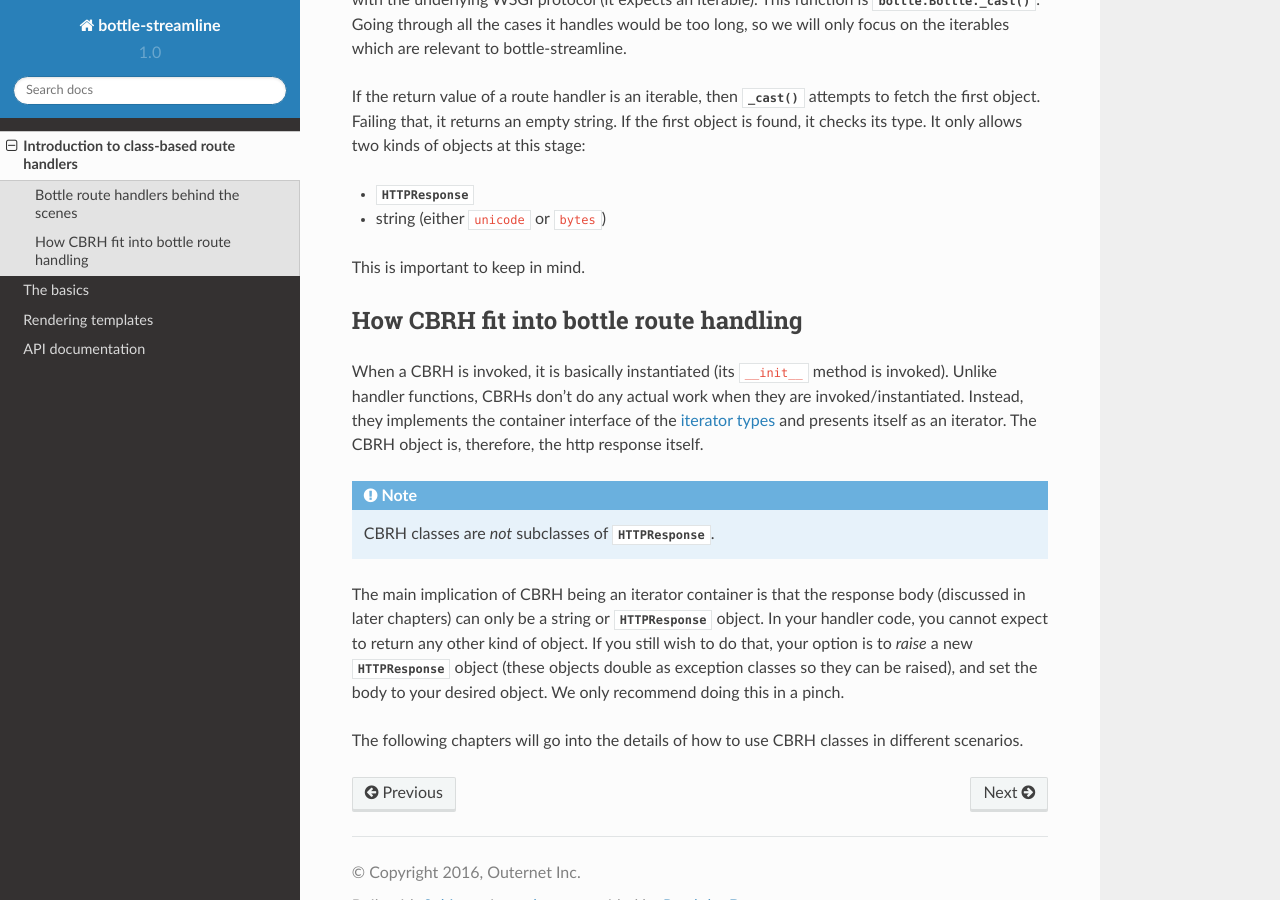
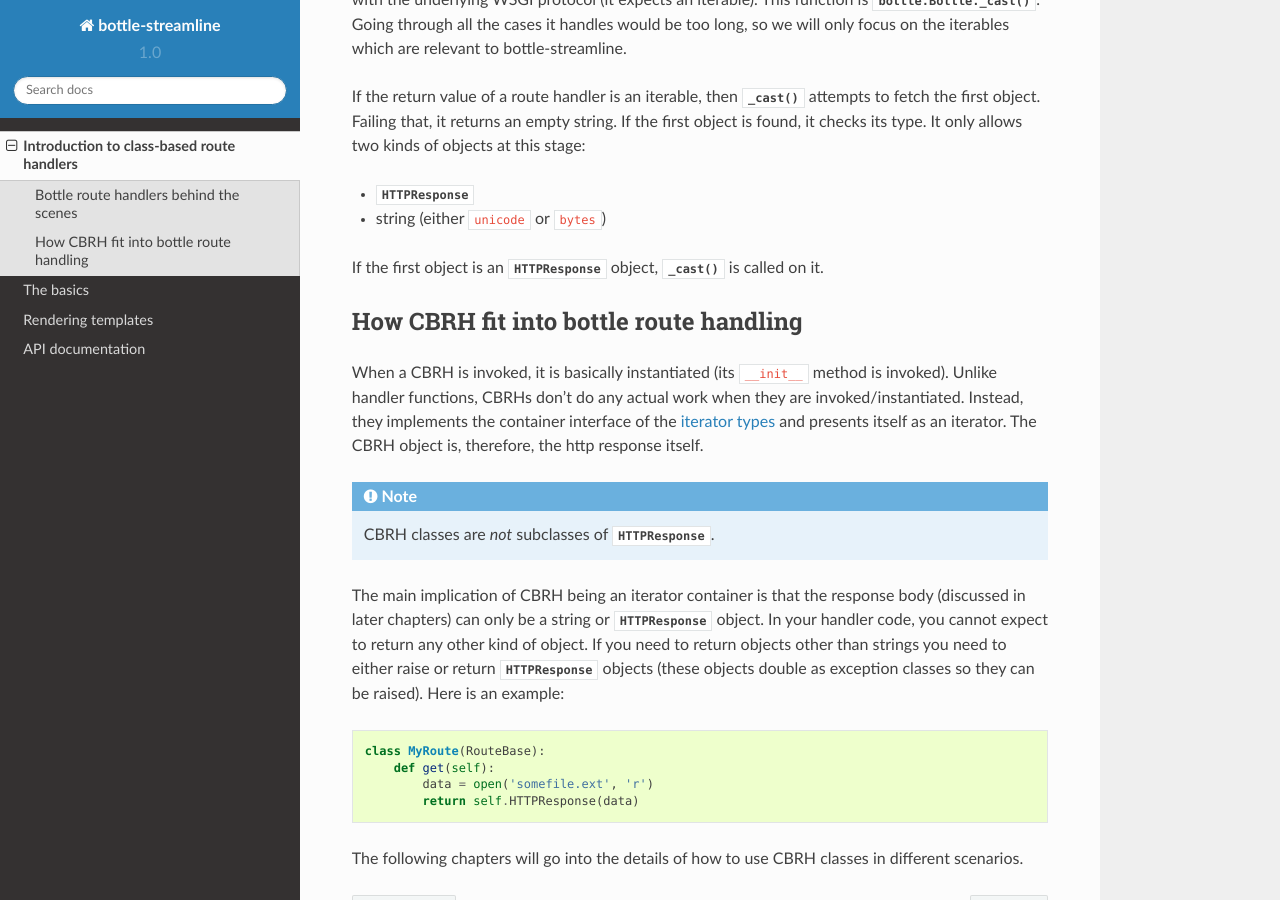
Before and after one commit to Othernet-Project/bottle-streamline, a Sphinx documentation site: the page built from docs/source/intro.rst, in a window 1280 px wide and 900 px high, scrolled down 935 px. Built offline with Sphinx 7.4.7 and the Read the Docs theme 2.0.0, drawn with Linux system fonts in a browser that asks for light colours.

Commit message:
Fixed docs related to return values
Signed-off-by: Branko Vukelic <branko@outernet.is>

```diff
--- a/docs/source/basics.rst
+++ b/docs/source/basics.rst
@@ -128,6 +128,8 @@ methods that are added to its namespace for your convenience. These are:
   function
 - :py:meth:`~streamline.base.RouteBase.redirect`: :py:func:`bottle.redirect`
   function
+- :py:attr:`~streamline.base.RouteBase.HTTPResponse`:
+  :py:class:`bottle.HTTPResponse` class
 
 After initialization, two more properties will be available in the instances:
 
--- a/docs/source/intro.rst
+++ b/docs/source/intro.rst
@@ -48,7 +48,8 @@ type. It only allows two kinds of objects at this stage:
 - :py:class:`~bottle.HTTPResponse`
 - string (either ``unicode`` or ``bytes``)
 
-This is important to keep in mind.
+If the first object is an :py:class:`~bottle.HTTPResponse` object,
+:py:meth:`~bottle.Bottle._cast()` is called on it.
 
 How CBRH fit into bottle route handling
 ---------------------------------------
@@ -66,10 +67,17 @@ itself as an iterator. The CBRH object is, therefore, the http response itself.
 The main implication of CBRH being an iterator container is that the response
 body (discussed in later chapters) can only be a string or
 :py:class:`~bottle.HTTPResponse` object. In your handler code, you cannot
-expect to return any other kind of object. If you still wish to do that, your
-option is to *raise* a new :py:class:`~bottle.HTTPResponse` object (these
-objects double as exception classes so they can be raised), and set the body to
-your desired object. We only recommend doing this in a pinch.
+expect to return any other kind of object. If you need to return objects other
+than strings you need to either raise or return
+:py:class:`~bottle.HTTPResponse` objects (these objects double as exception
+classes so they can be raised). Here is an example::
+
+
+    class MyRoute(RouteBase):
+        def get(self):
+            data = open('somefile.ext', 'r')
+            return self.HTTPResponse(data)
+
 
 The following chapters will go into the details of how to use CBRH classes in
 different scenarios.
```
